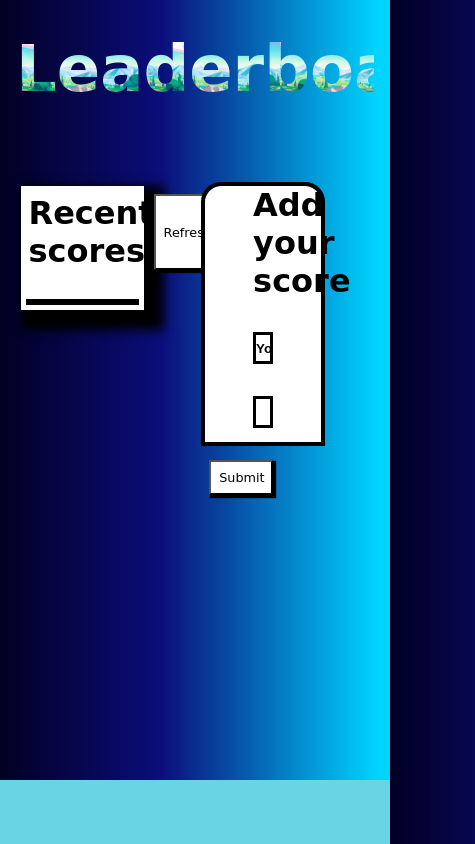
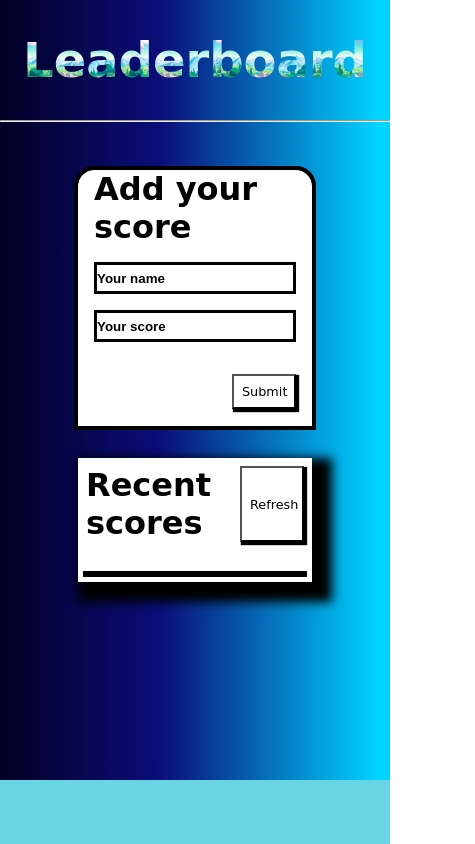
Before and after one commit to oovillagran/Leaderboard-Project, a website built with webpack: page src/index.html in a window 390 px wide. Shown: the whole page, 475 px wide, since content can reach past the window. Built offline with nearby package versions, Linux system fonts and the light colour scheme; no server answers; a web font is replaced by a local one.

Commit message:
Add media queries in styles.css

```diff
--- a/src/index.html
+++ b/src/index.html
@@ -12,6 +12,7 @@
 <body class="flex">
   <header>
     <h1 class="header">Leaderboard</h1>
+    <hr>
   </header>
   <main class="grid">
     <section class="scores">
--- a/src/style.css
+++ b/src/style.css
@@ -146,3 +146,41 @@ span {
 li p {
   width: 8rem;
 }
+
+hr {
+  color: #fff;
+}
+
+@media only screen and (max-width: 1160px) {
+  .form-scores {
+    padding: 0 1rem;
+  }
+
+  input {
+    margin-top: 1rem;
+  }
+}
+
+@media only screen and (max-width: 768px) {
+  .grid {
+    grid-template-columns: auto;
+    row-gap: 2rem;
+  }
+
+  .form-scores {
+    margin-left: 20%;
+  }
+
+  .scores {
+    order: 1;
+  }
+
+  .scores-section {
+    margin-left: 20%;
+  }
+
+  .header {
+    font-size: 3rem;
+    text-align: center;
+  }
+}
```
Also changed, not shown: dist/index.html, dist/main.bundle.js.
